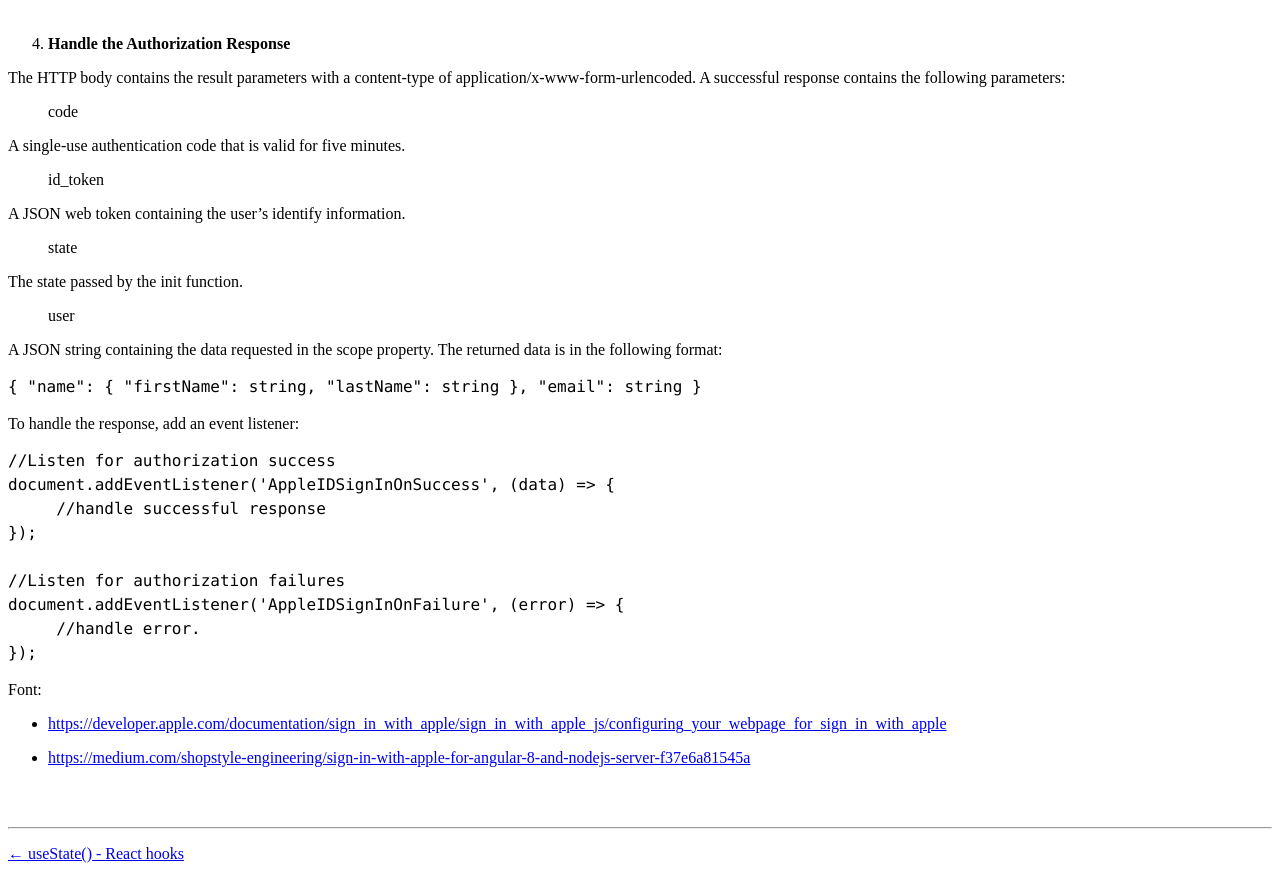
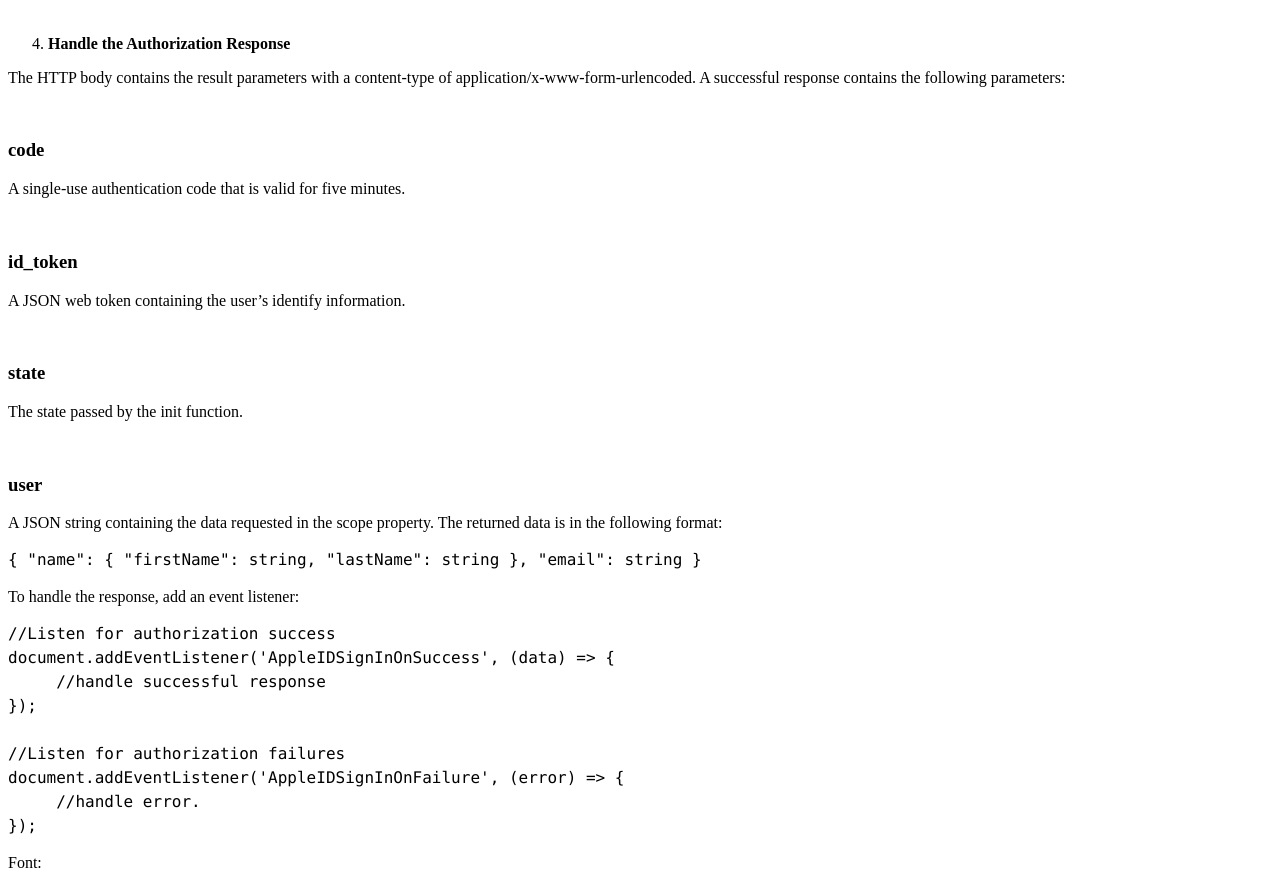
Before and after one commit to orivelton/orivelton.com, a Gatsby site: page /sign-in-with-apple-with-javascript/ in a window 1280 px wide. Shown: the part 1897-2773 px from the top of the page. Built offline with nearby package versions, Linux system fonts and the light colour scheme; Gatsby itself is replaced by a stand-in of ours; some packages are replaced by stand-ins of ours; code samples lack their colours.

Commit message:
chore: Format text

````diff
--- a/content/blog/sign-in-with-apple-with-javascript/index.md
+++ b/content/blog/sign-in-with-apple-with-javascript/index.md
@@ -53,21 +53,26 @@ Sign in with Apple provides a fast, private way to sign into apps and websites,
 
 The HTTP body contains the result parameters with a content-type of application/x-www-form-urlencoded. A successful response contains the following parameters:
 
-> code
+<br />
 
+### code
 A single-use authentication code that is valid for five minutes.
 
-> id_token
+<br />
 
+### id_token
 A JSON web token containing the user’s identify information.
 
-> state
+<br />
 
+### state
 The state passed by the init function.
 
-> user
+<br />
 
+### user
 A JSON string containing the data requested in the scope property. The returned data is in the following format:
+
 ```json
 { "name": { "firstName": string, "lastName": string }, "email": string }
 ```
````
